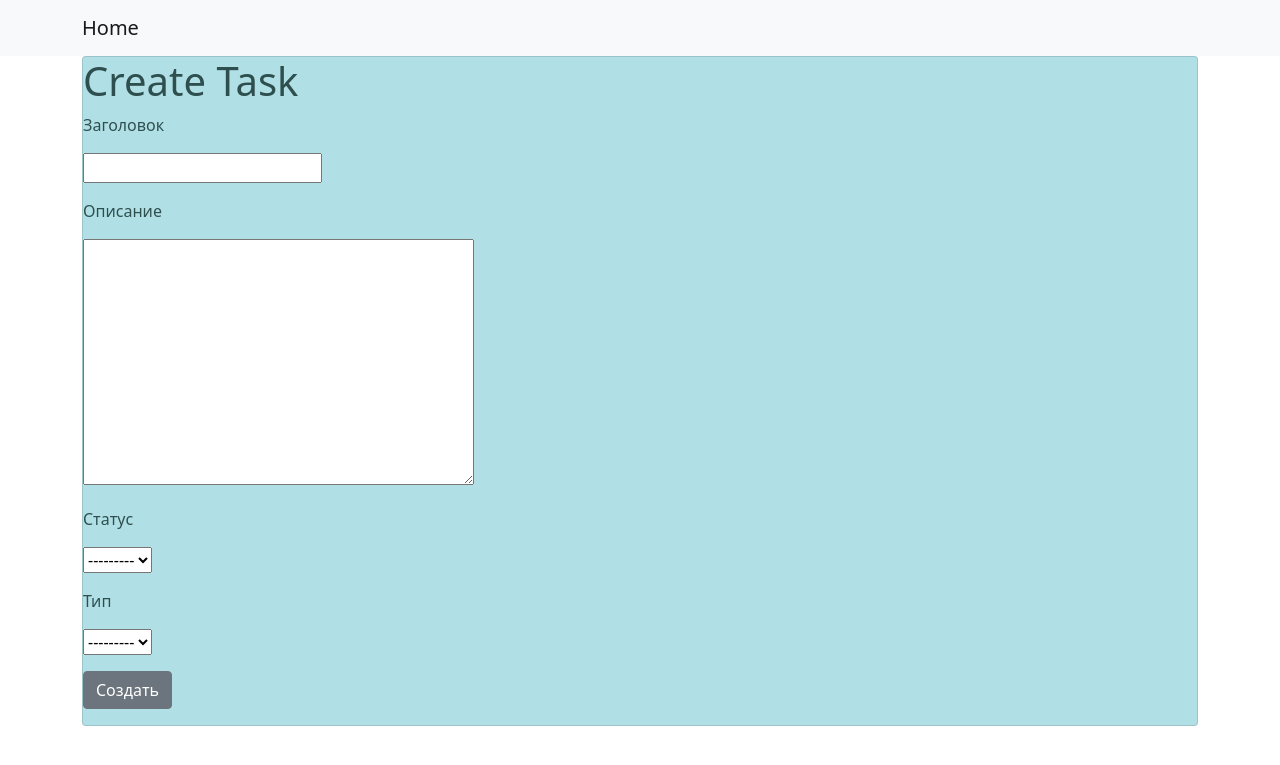
After one commit to ChiderovaUmutay/issue_tracker, a Django app: page /tasks/add/ in a window 1280 px wide. The commit adds this page. Shown: the top 765 px of the page. Run offline with Django 4.2, Linux system fonts and the light colour scheme; data that the repository does not hold is empty; parts of the project's set-up code (start-up, migrations or seed data) failed here and were passed over.

Commit message:
Создала частичные шаблон 'form.html' для форм и полей в них; Coздала шаблон 'create.html' для создания задачи и унаследовалась от 'base.html'; На главной странице добавила url, ведущий на страницу создания задачи

```diff
--- /dev/null
+++ b/webapp/templates/create.html
@@ -0,0 +1,10 @@
+{% extends "base.html" %}
+{% block title %}Создание задачи{% endblock %}
+ {% block content %}
+     <div class="card create_update" style="background: powderblue; color: darkslategrey">
+     <h1>Create Task</h1>
+        <form action="" method="post">
+            {% include "partial/form.html" with button_text="Создать" %}
+        </form>
+     </div>
+{% endblock %}
--- a/webapp/templates/index.html
+++ b/webapp/templates/index.html
@@ -1,5 +1,8 @@
 {% extends "base.html" %}
 {% block nav %}
+    <li class="nav-item">
+        <a class="nav-link active" aria-current="page" href="{% url "create_task" %}">Создание статьи</a>
+    </li>
 {% endblock %}
 {% block content %}
     <div class="alert alert-info" role="alert">
--- /dev/null
+++ b/webapp/templates/partial/form.html
@@ -0,0 +1,9 @@
+{% csrf_token %}
+{% for field in form %}
+   <p><label for="{{ field.id_for_label }}">{{ field.label }}</label></p>
+   {% for error in field.errors %}
+       <p class="text-danger">{{ error }}</p>
+   {% endfor %}
+   <p>{{ field }}</p>
+{% endfor %}
+<p><input type="submit" class="btn btn-secondary" value="{{ button_text }}"></p>
```
